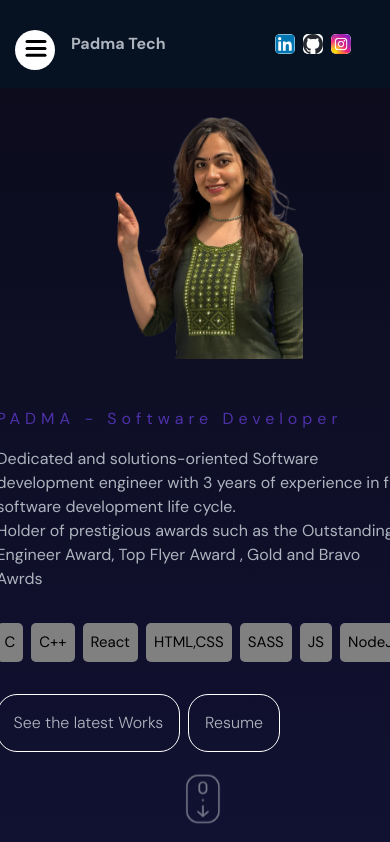
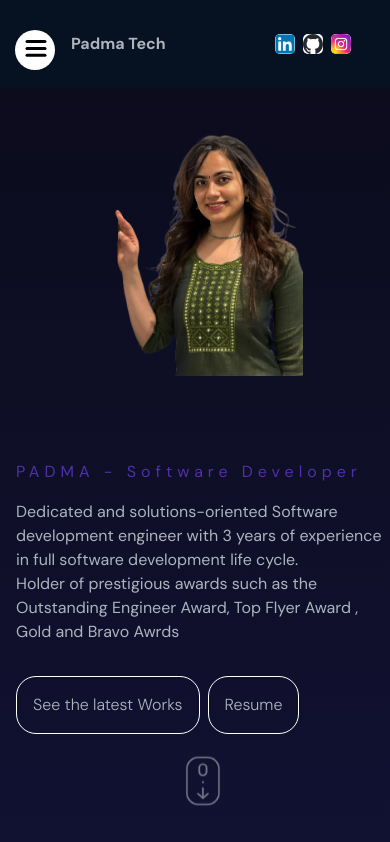
Before and after one commit to padmalathak/portfolio, a React (Create React App) app: page / in a window 390 px wide. Shown: the top 842 px of the page. Built offline with nearby package versions, Linux system fonts and the light colour scheme.

Commit message:
Responsive

```diff
--- a/src/Component/Featured/Featured.scss
+++ b/src/Component/Featured/Featured.scss
@@ -1,3 +1,4 @@
+@use "../../Styles/partials/mixins" as *;
 .portfolio {
   position: relative;
 
@@ -5,15 +6,18 @@
     position: sticky;
     top: 0;
     left: 0;
-    padding-top: 50px;
     text-align: center;
-    color: orange;
-    font-size: 36px;
+    color: rgb(148, 85, 177);
+    padding-top: calc(10px);
+    font-size: 24px;
 
-    // @include mobile {
-    //   padding-top: calc(100vh - 100px);
-    //   font-size: 24px;
-    // }
+    @include tablet {
+      padding-top: 300px;
+      font-size: 36px;
+    }
+    @include desktop {
+      padding-top: 0;
+    }
 
     .progressBar {
       height: 10px;
@@ -34,66 +38,75 @@
       height: 100%;
       margin: auto;
       display: flex;
+      flex-direction: column;
       align-items: center;
       justify-content: center;
       gap: 50px;
 
-      //   @include mobile {
-      //     flex-direction: column;
-      //   }
+      @include tablet {
+        flex-direction: row;
+      }
 
       .imageContainer {
         flex: 1;
-        height: 50%;
-
+        width: 100%;
+        max-height: 300px;
         // @include mobile {
         //   width: 100%;
         //   max-height: 300px;
         // }
+        @include tablet {
+          height: 50%;
+        }
 
         img {
           width: 100%;
           height: 100%;
-          object-fit: cover;
+          object-fit: contain;
 
-          //   @include mobile {
-          //     object-fit: contain;
-          //   }
+          @include tablet {
+            object-fit: cover;
+          }
         }
       }
 
       .textContainer {
         flex: 1;
+        transform: none !important;
         display: flex;
         flex-direction: column;
         gap: 30px;
 
+        padding: 10px;
+        align-items: center;
+        text-align: center;
+
         // @include mobile {
-        //   transform: none !important;
+        //
         //   padding: 10px;
         //   align-items: center;
         //   text-align: center;
         // }
 
         h2 {
-          font-size: 72px;
+          font-size: 36px;
 
-          //   @include mobile {
-          //     font-size: 36px;
-          //   }
+          @include tablet {
+            font-size: 72px;
+          }
         }
 
         p {
           color: gray;
-          font-size: 20px;
+          font-size: 16px;
 
-          //   @include mobile {
-          //     font-size: 16px;
-          //   }
+          @include tablet {
+            font-size: 20px;
+          }
         }
 
         button {
-          background-color: orange;
+          background-color: rgb(148, 85, 177);
           border: none;
           border-radius: 10px;
           padding: 10px;
--- a/src/Component/Hero/Hero.scss
+++ b/src/Component/Hero/Hero.scss
@@ -74,14 +74,19 @@
 }
 
 .skills {
+  display: none;
+
+  @include tablet {
     display: flex;
+
     gap: 0.5rem;
     font-size: 15px;
     margin-bottom: 2rem;
     &__list {
       background-color: grey;
-    padding: 0.5rem;
+      padding: 0.3rem;
       color: black;
       border-radius: 5px;
     }
   }
+}
```
Lines whose indentation alone changed are shown as unchanged.
